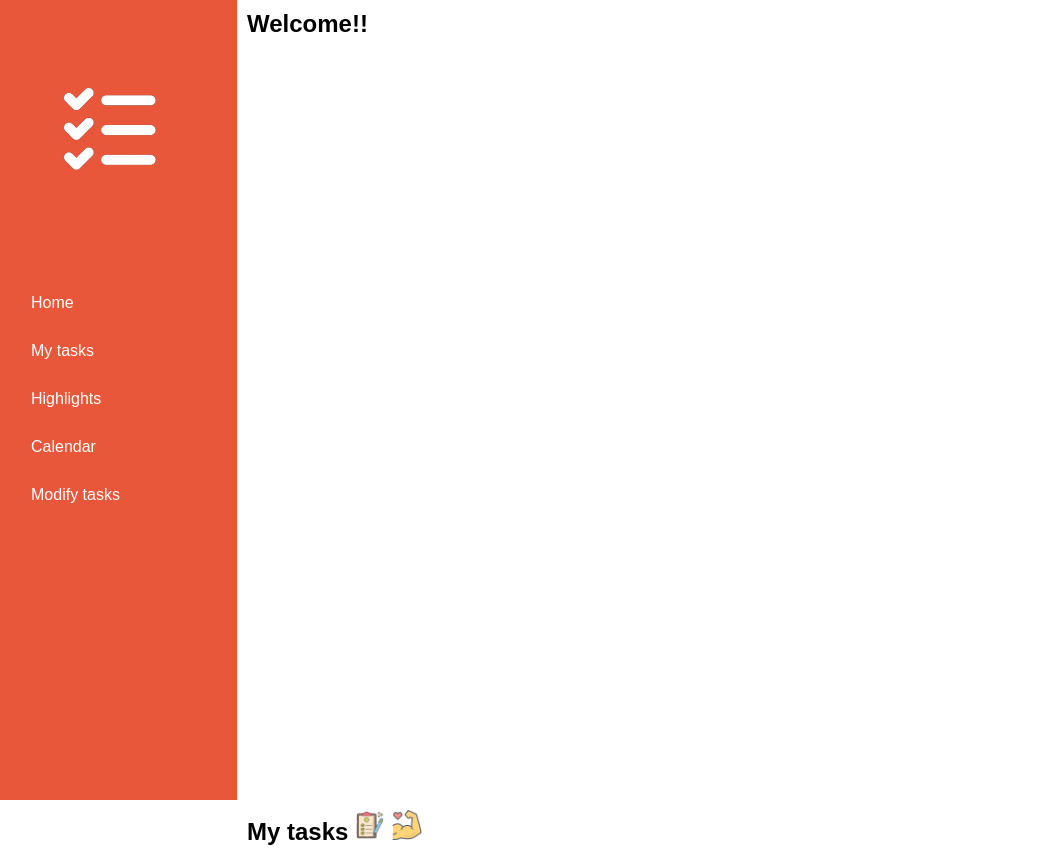
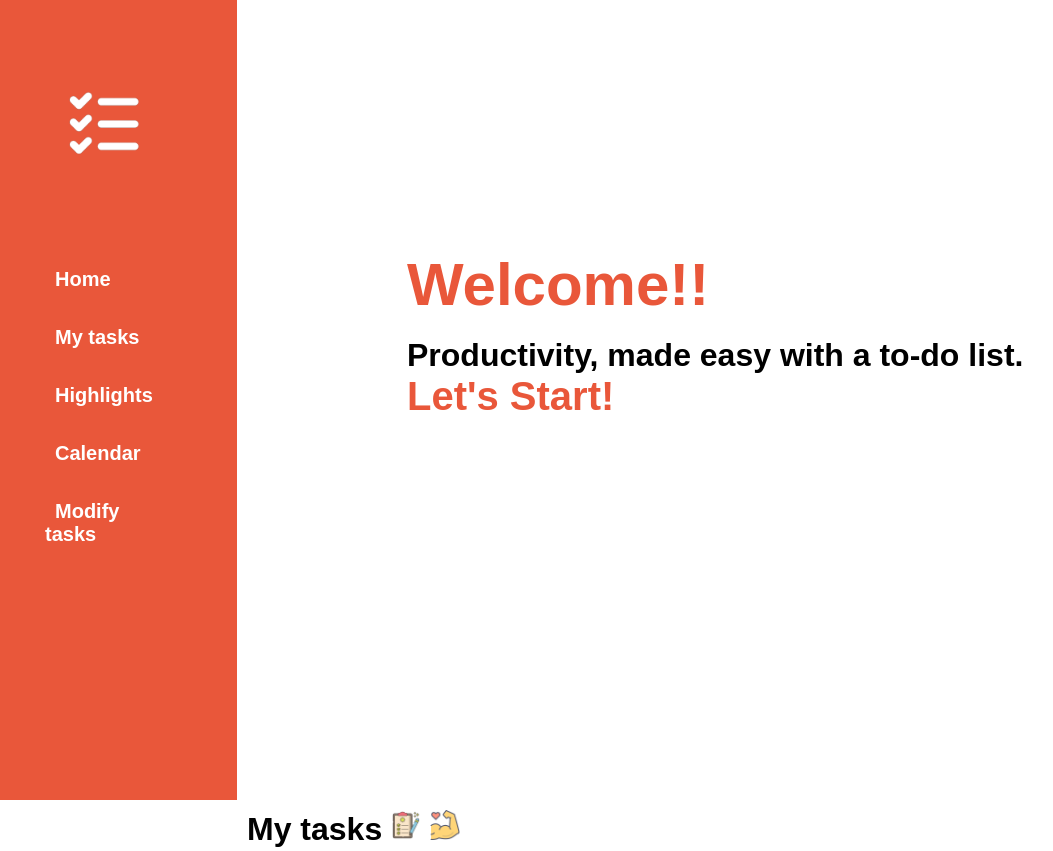
Before and after one commit to henry122000/to-do-app-henryd, a plain HTML site: page index.html in a window 1280 px wide. Shown: the top 851 px of the page, without its empty margins (19-1072 px from the left). Drawn offline with Linux system fonts and the light colour scheme.

Commit message:
add home content

```diff
--- a/index.html
+++ b/index.html
@@ -22,19 +22,21 @@
         </div>
         <div class="container">
             <div id="home">
-                <h2>Welcome!!</h2>
+                <h1 style="font-size: 60px; color: #E9573A;">Welcome!!</h1> <br>
+                <h1>Productivity, made easy with a to-do list.</h1>
+                <a href="#toDo">Let's Start!</a>
             </div>
             <div id="toDo">
-                <h2>My tasks <img src="pics/toDo_icon.png"> <img src="pics/muscle_icon.png"></h2>
+                <h1>My tasks <img src="pics/toDo_icon.png"> <img src="pics/muscle_icon.png"></h1>
             </div>
             <div id="highlight">
-                <h2>Highlights</h2>
+                <h1>Highlights</h1>
             </div>
             <div id="calendar">
-                <h2>Calendar</h2>
+                <h1>Calendar</h1>
             </div>
             <div id="modify">
-                <h2>Add/Remove tasks</h2>
+                <h1>Add/Remove tasks</h1>
             </div>
         </div>
     </body>
--- a/style.css
+++ b/style.css
@@ -12,11 +12,12 @@
     position: fixed;
     top: 0;
     left: 0;
-    padding: 50px;
+    padding: 5%;
 }
 
 .header .logo{
-    width: 20vh;
+    width: 100%;
+    max-width: 15vh;
     margin-bottom: 10vh;
 
 }
@@ -27,12 +28,21 @@
 }
 
 .header nav ul li{
-    margin-bottom: 30px;
+    margin-bottom: 35px;
 }
 
 .header nav ul li a{
     color: #fff;
     text-decoration: none;
+    font-weight: bold;
+    font-size: 20px;
+    padding: 10px;
+}
+
+.header nav ul li a:hover{
+    transition: 0.5s;
+    background-color: #fff;
+    color: #E9573A;
 }
 
 .container{
@@ -44,6 +54,15 @@
 
 #home{
     height: 100vh;
+    padding: 30vh 20vh;
+}
+
+#home a{
+    text-decoration: none;
+    color:#E9573A;
+    cursor: pointer;
+    font-size: 40px;
+    font-weight: 600;
 }
 
 #toDo{
```
